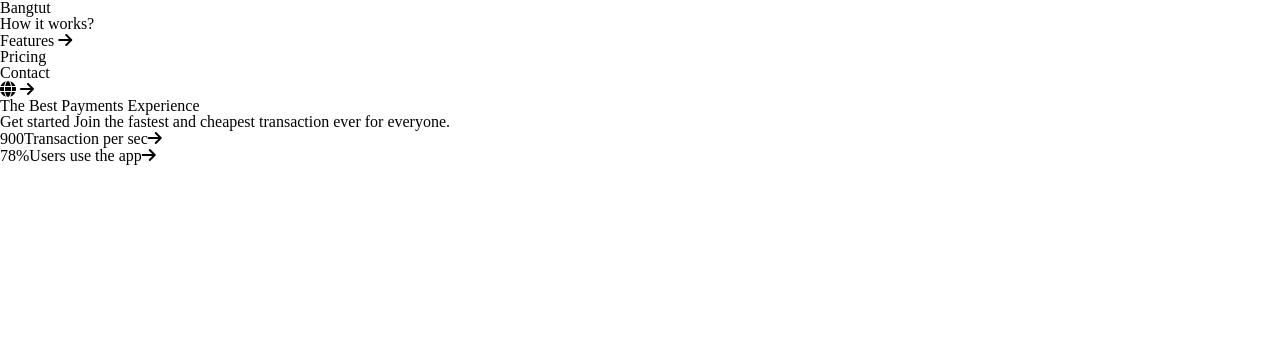
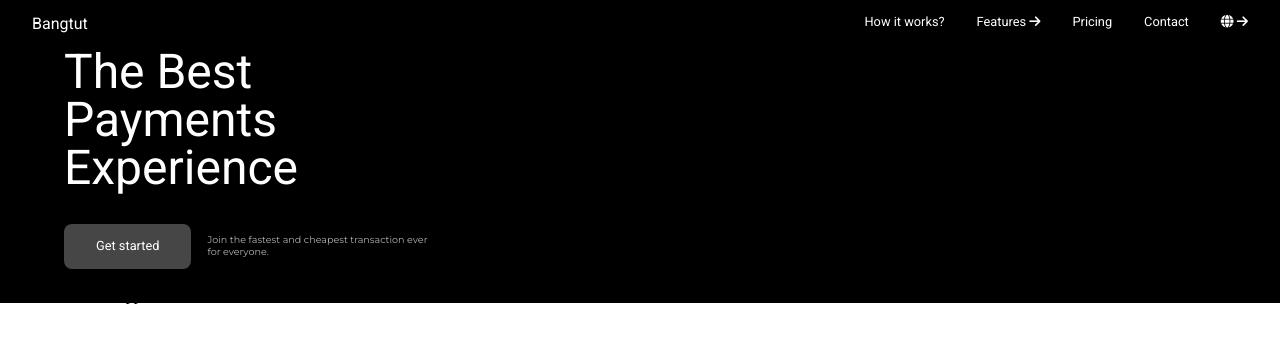
Before and after one commit to Marcoswodbarros/LandingPages, a plain HTML site: page 4- Bangtut/index.html in a window 1280 px wide. Drawn offline with Linux system fonts and the light colour scheme.

Commit message:
Starting the style
- Header;
- Main.

```diff
--- a/4- Bangtut/assets/styles/abstracts/_variables.scss
+++ b/4- Bangtut/assets/styles/abstracts/_variables.scss
@@ -1,6 +1,7 @@
 // Colors
 $color-black: black;
 $color-blue: rgb(103, 103, 183);
+$color-dark-gray: rgb(70, 70, 70);
 $color-gray: rgb(176, 175, 175);
 $color-white: white;
 
--- /dev/null
+++ b/4- Bangtut/assets/styles/components/_header.scss
@@ -0,0 +1,29 @@
+header{
+    background-color: $color-black;
+    display: flex;
+    justify-content: space-between;
+    padding: 1rem 2rem;
+
+    h2{
+        color: $color-white;
+        font-family: $roboto;
+    }
+
+    nav{
+        ul{
+            display: flex;
+            gap: 2rem;
+
+            li{
+                color: $color-white;
+                cursor: pointer;
+                font-family: $roboto;
+                font-size: .8rem;
+
+                &:hover{
+                    border-bottom: 1px solid $color-gray;
+                }
+            }
+        }
+    }
+}
--- /dev/null
+++ b/4- Bangtut/assets/styles/components/_main.scss
@@ -0,0 +1,42 @@
+main{
+    background-color: $color-black;
+
+    #section__one{
+        padding-left: 4rem;
+        width: 50%;
+
+        h1{
+            color: $color-white;
+            font-family: $roboto;
+            font-size: 3rem;
+            width: 50%;
+        }
+
+        .one__container--text{
+            align-items: center;
+            display: flex;
+            gap: 1rem;
+
+            .section__one--button{
+                background-color: $color-dark-gray;
+                border-radius: .5rem;
+                color: $color-white;
+                display: inline-block;
+                font-family: $roboto;
+                font-size: .8rem;
+                margin-top: 2rem;
+                padding: 1rem 2rem;
+            }
+
+            .section__one--text{
+                color: $color-gray;
+                display: inline-block;
+                font-family: $mont;
+                font-size: .6rem;
+                line-height: .8rem;
+                margin-top: 2rem;
+                width: 40%;
+            }
+        }
+    }
+}
--- a/4- Bangtut/assets/styles/style.scss
+++ b/4- Bangtut/assets/styles/style.scss
@@ -0,0 +1,8 @@
+@import 'abstracts/utilities';
+@import 'abstracts/variables';
+@import 'components/header';
+@import 'components/main';
+
+*{
+    box-sizing: border-box;
+}
--- a/4- Bangtut/index.html
+++ b/4- Bangtut/index.html
@@ -5,6 +5,7 @@
     <meta http-equiv="X-UA-Compatible" content="IE=edge">
     <meta name="viewport" content="width=device-width, initial-scale=1.0">
     <link rel="stylesheet" href="assets/reset.css">
+    <link rel="stylesheet" href="assets/styles/style.css">
     <link rel="stylesheet" href="https://cdnjs.cloudflare.com/ajax/libs/font-awesome/6.2.1/css/all.min.css" integrity="sha512-MV7K8+y+gLIBoVD59lQIYicR65iaqukzvf/nwasF0nqhPay5w/9lJmVM2hMDcnK1OnMGCdVK+iQrJ7lzPJQd1w==" crossorigin="anonymous" referrerpolicy="no-referrer" />
     <link rel="preconnect" href="https://fonts.googleapis.com">
     <link rel="preconnect" href="https://fonts.gstatic.com" crossorigin>
@@ -30,8 +31,10 @@
     <main>
         <section id="section__one">
             <h1>The Best Payments Experience</h1>
-            <span>Get started</span>
-            <span>Join the fastest and cheapest transaction ever for everyone.</span>
+            <div class="one__container--text">
+                <span class="section__one--button">Get started</span>
+                <span class="section__one--text">Join the fastest and cheapest transaction ever for everyone.</span>
+            </div>
         </section>
 
         <section id="section__two">
```
Also changed, not shown: 4- Bangtut/assets/styles/style.css, 1 other file.
